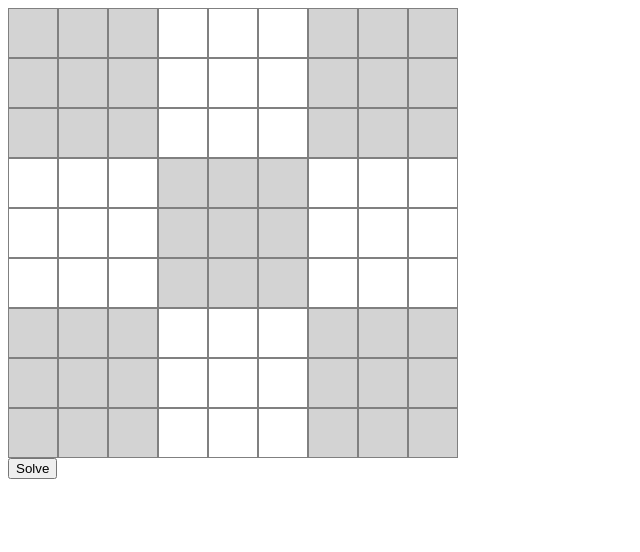
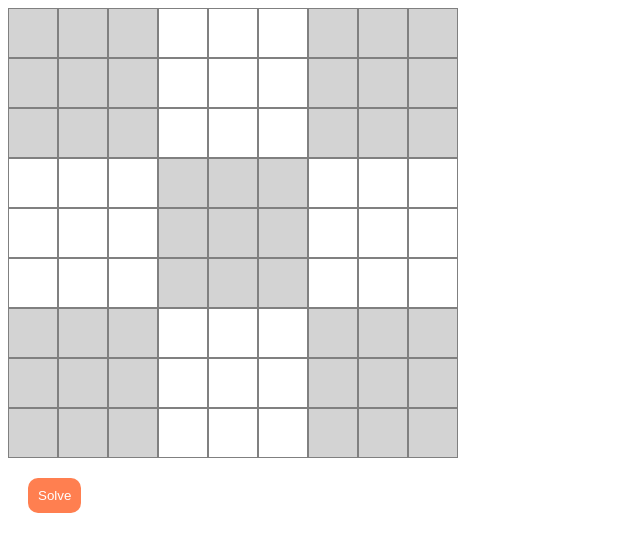
Before and after one commit to paolotormon/Sudoku, a website: page index.html in a window 1280 px wide. Shown: the whole page, without its empty margins (0-640 px from the left). Drawn offline with nearby package versions, Linux system fonts and the light colour scheme.

Commit message:
Add button css

```diff
--- a/styles.css
+++ b/styles.css
@@ -14,3 +14,14 @@
 .odd-section {
   background-color: lightgray;
 }
+#solve-button {
+  background-color: coral;
+  color: white;
+  padding: 10px;
+  margin: 20px;
+  border-radius: 10px;
+  border: none;
+}
+#solve-button:hover {
+  background-color: rgb(247, 169, 140);
+}
```
